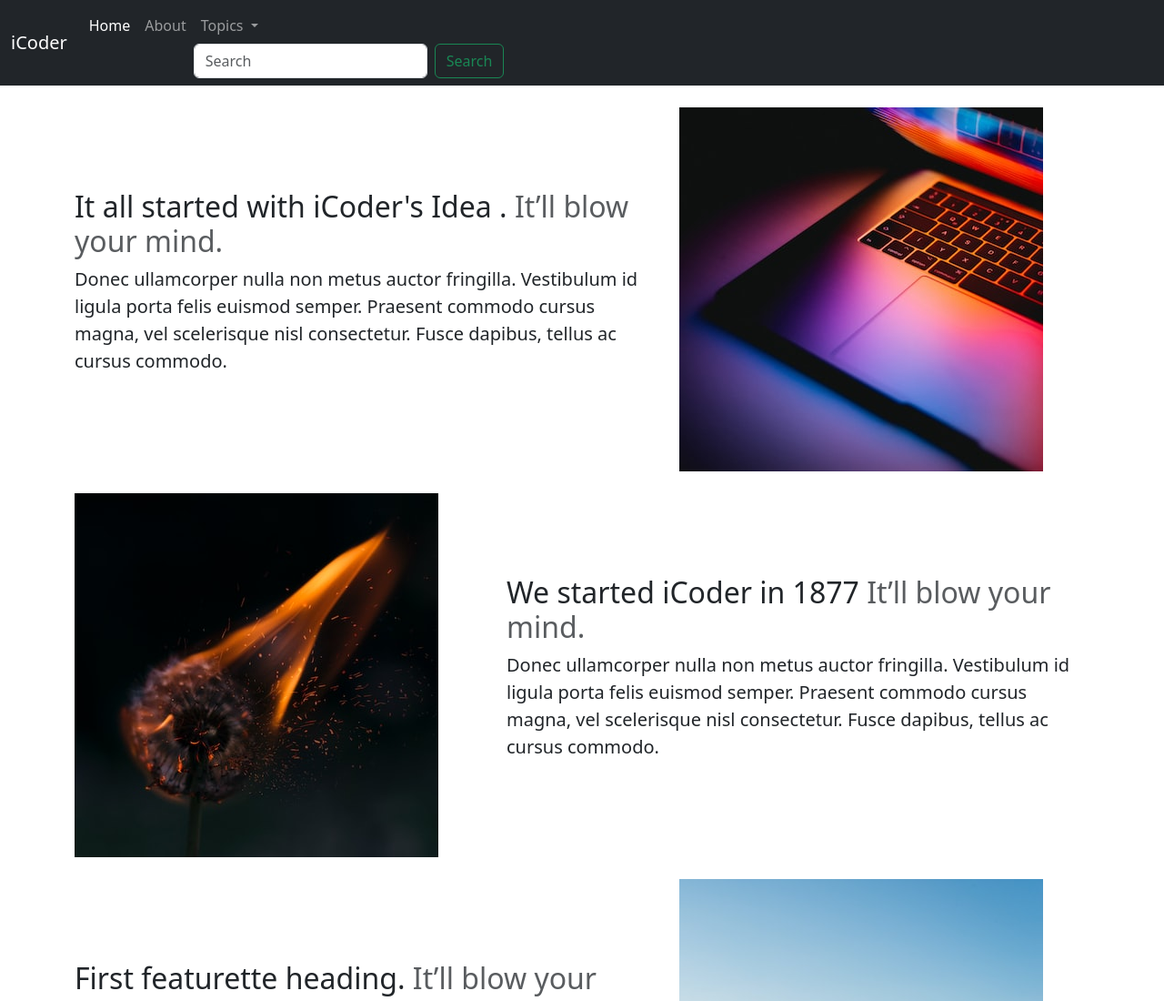
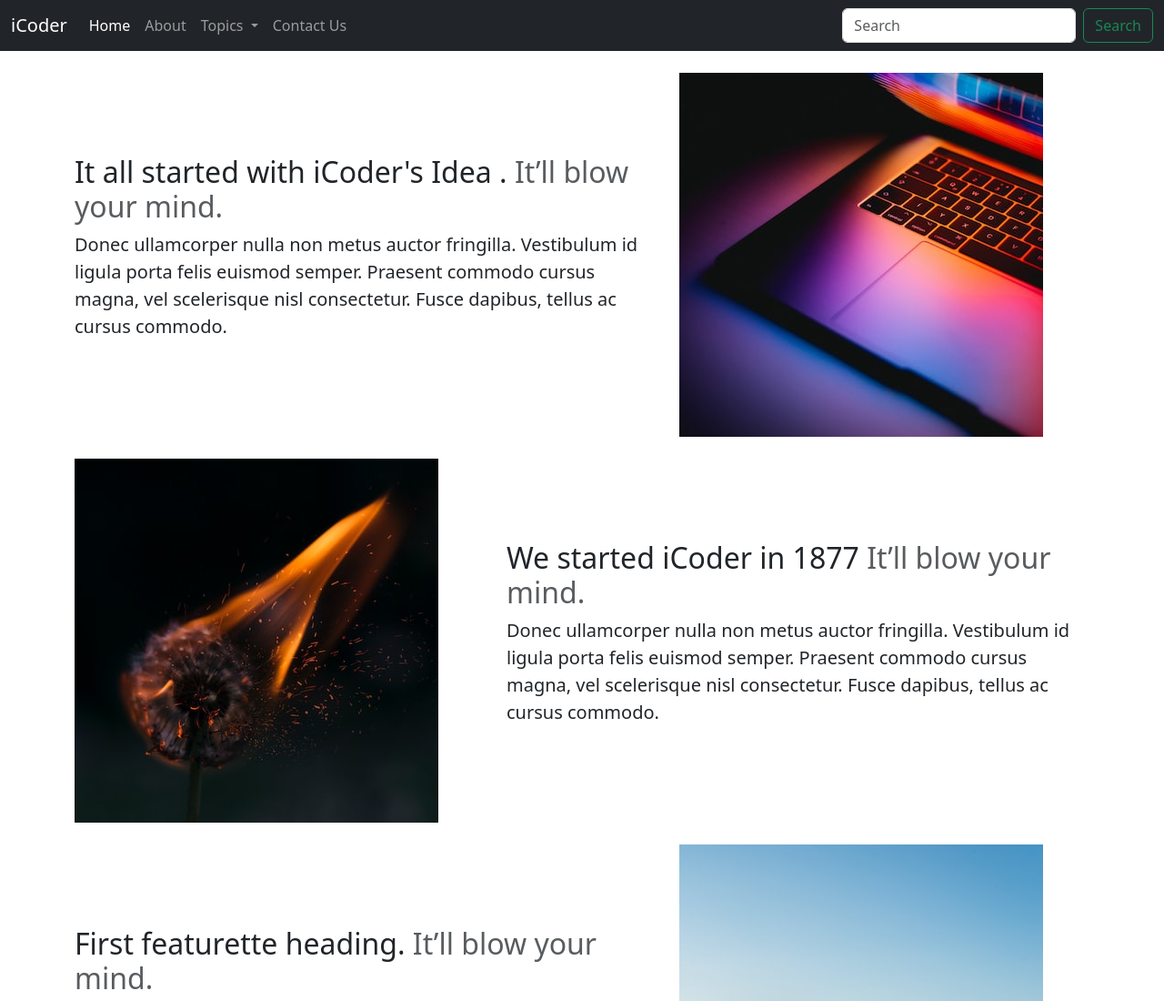
Before and after one commit to Pawan77777/iCoderBootstrap, a plain HTML site: page about.html in a window 1280 px wide. Shown: the top 1100 px of the page at 91% size. Drawn offline with nearby package versions, Linux system fonts and the light colour scheme.

Commit message:
Update about.html

```diff
--- a/about.html
+++ b/about.html
@@ -56,6 +56,11 @@
                   <a class="dropdown-item" href="#">Write for us</a>
                 </li>
               </ul>
+            </li>
+            <li class="nav-item">
+              <a class="nav-link" href="/iCoderBootstrap/contact.html">Contact Us</a>
+            </li>
+          </ul>
           <form class="d-flex" role="search">
             <input
               class="form-control me-2"
```
